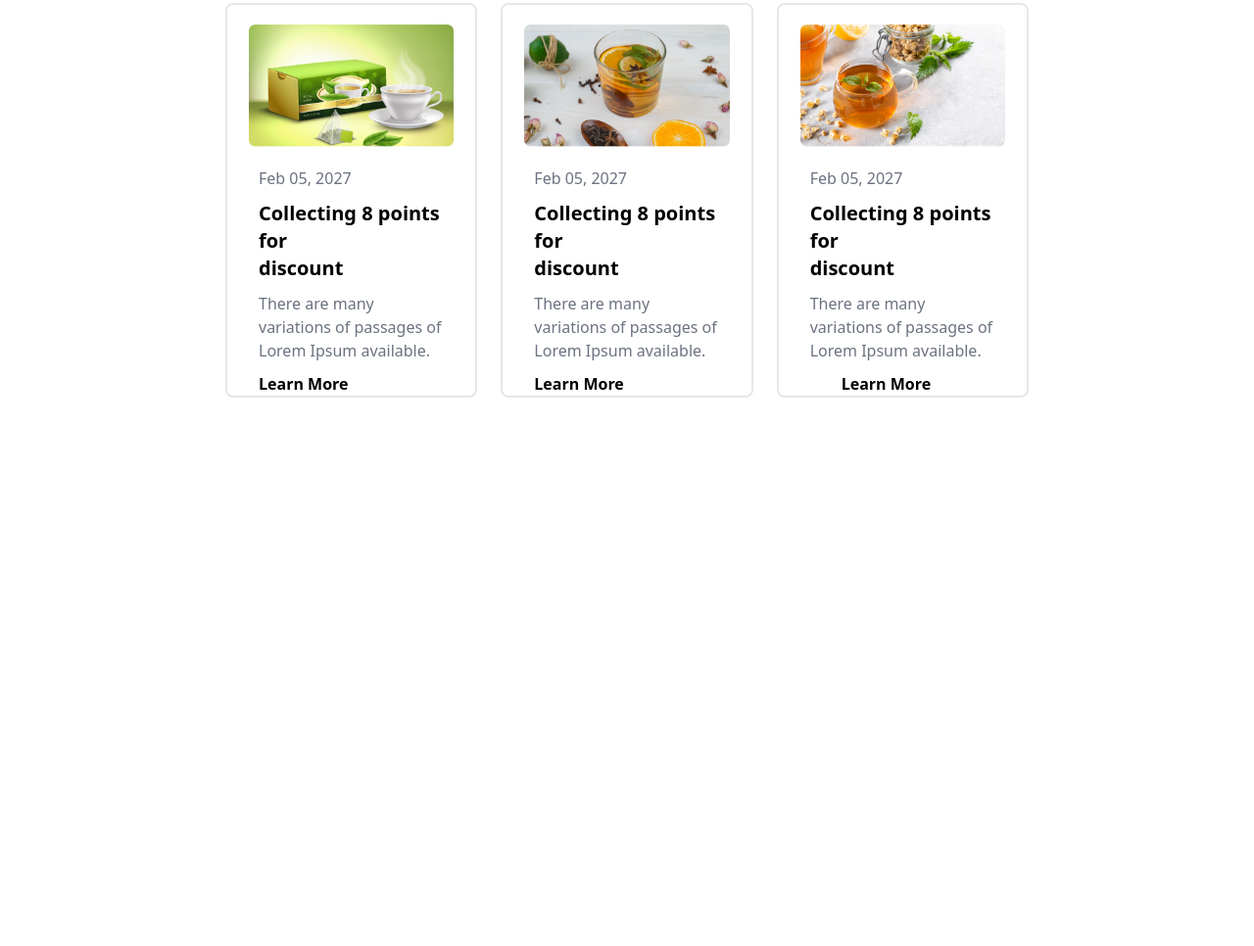
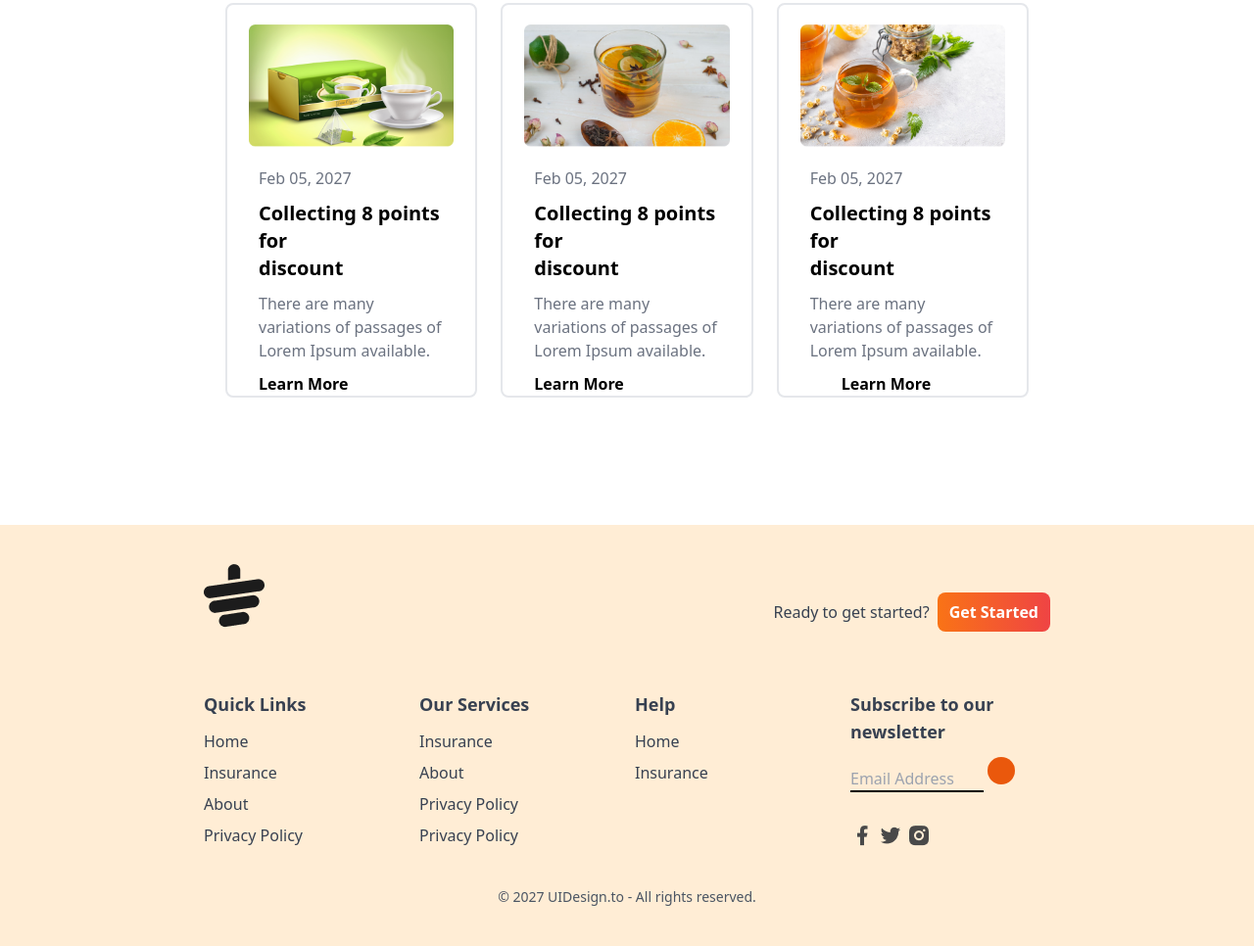
Before and after one commit to Tisha-16/tea-house, a plain HTML site: page index.html in a window 1280 px wide. Shown: the part 2971-3937 px from the top of the page at 98% size. Before the commit the page ends 3507 px from the top, so only its background shows below. Drawn offline with nearby package versions, Linux system fonts and the light colour scheme.

Commit message:
footer  section

```diff
--- a/index.html
+++ b/index.html
@@ -282,8 +282,101 @@
        </section>
 
        <!-- footer section  -->
-        <section class="mx-[230px] mt-[130px]">
+      <footer class="bg-orange-100 text-gray-700 py-10 px-4 mt-[130px] md:px-16">
+      <div class="w-9/12 mx-auto">
+        <!-- Logo -->
+        <div class="mb-8 flex justify-between">
+          <img class="mb-8" src="./images/Group.png" alt="" />
+          <div class="flex items-center gap-2">
+            <h4>Ready to get started?</h4>
+            <button
+              class="bg-gradient-to-r from-orange-500 to-red-500 px-3 py-2 rounded-lg text-white font-bold"
+            >
+              Get Started
+            </button>
+          </div>
+        </div>
+        <!-- Links -->
+        <div class="grid grid-cols-1 md:grid-cols-2 lg:grid-cols-4 gap-4">
+          <!-- first column -->
+          <div>
+            <h3 class="font-semibold text-lg mb-3">Quick Links</h3>
+            <ul class="space-y-2">
+              <li>
+                <a class="hover:text-orange-600" href="#">Home</a>
+              </li>
+              <li>
+                <a class="hover:text-orange-600" href="#">Insurance</a>
+              </li>
+              <li>
+                <a class="hover:text-orange-600" href="#">About</a>
+              </li>
+              <li>
+                <a class="hover:text-orange-600" href="#">Privacy Policy</a>
+              </li>
+            </ul>
+          </div>
+          <!-- second column -->
+          <div>
+            <h3 class="font-semibold text-lg mb-3">Our Services</h3>
+            <ul class="space-y-2">
+              <li>
+                <a class="hover:text-orange-600" href="#">Insurance</a>
+              </li>
+              <li>
+                <a class="hover:text-orange-600" href="#">About</a>
+              </li>
+              <li>
+                <a class="hover:text-orange-600" href="#">Privacy Policy</a>
+              </li>
+              <li>
+                <a class="hover:text-orange-600" href="#">Privacy Policy</a>
+              </li>
+            </ul>
+          </div>
+          <!-- third column -->
+          <div>
+            <h3 class="font-semibold text-lg mb-3">Help</h3>
+            <ul class="space-y-2">
+              <li>
+                <a class="hover:text-orange-600" href="#">Home</a>
+              </li>
+              <li>
+                <a class="hover:text-orange-600" href="#">Insurance</a>
+              </li>
+            </ul>
+          </div>
 
-        </section>
+          <!-- fourth column -->
+          <div>
+            <h3 class="font-semibold text-lg mb-3">
+              Subscribe to our newsletter
+            </h3>
+            <div class="flex flex-col space-y-2">
+              <div>
+                <input
+                  placeholder="Email Address"
+                  type="text"
+                  class="bg-transparent border-b-2 border-black w-4/6"
+                />
+                <i
+                  class="fa-solid fa-chevron-right w-7 h-7 bg-orange-600 inline-flex rounded-full text-white justify-center items-center"
+                ></i>
+                <div class="flex justify-between w-2/5 mb-2 mt-8">
+                  <img src="./images/Frame.png" alt="">
+                  <img src="./images/Frame (1).png" alt="">
+                  <img src="./images/Frame (2).png" alt="">
+                </div>
+              </div>
+            </div>
+          </div>
+        </div>
+        <div class="text-center pt-4 mt-4">
+          <p class="text-sm text-gray-600">
+            © 2027 UIDesign.to - All rights reserved.
+          </p>
+        </div>
+      </div>
+    </footer>
   </body>
 </html>
```
